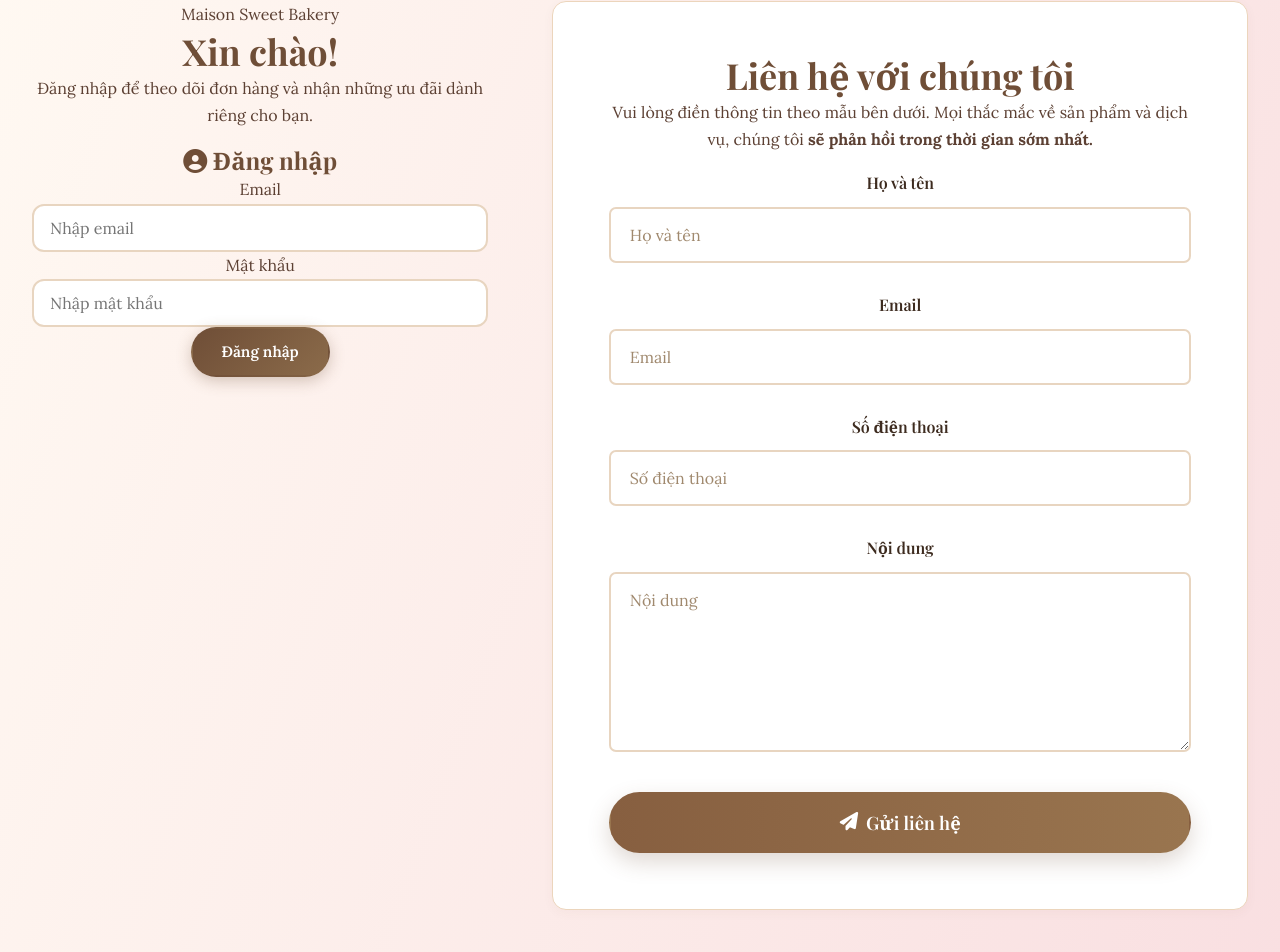
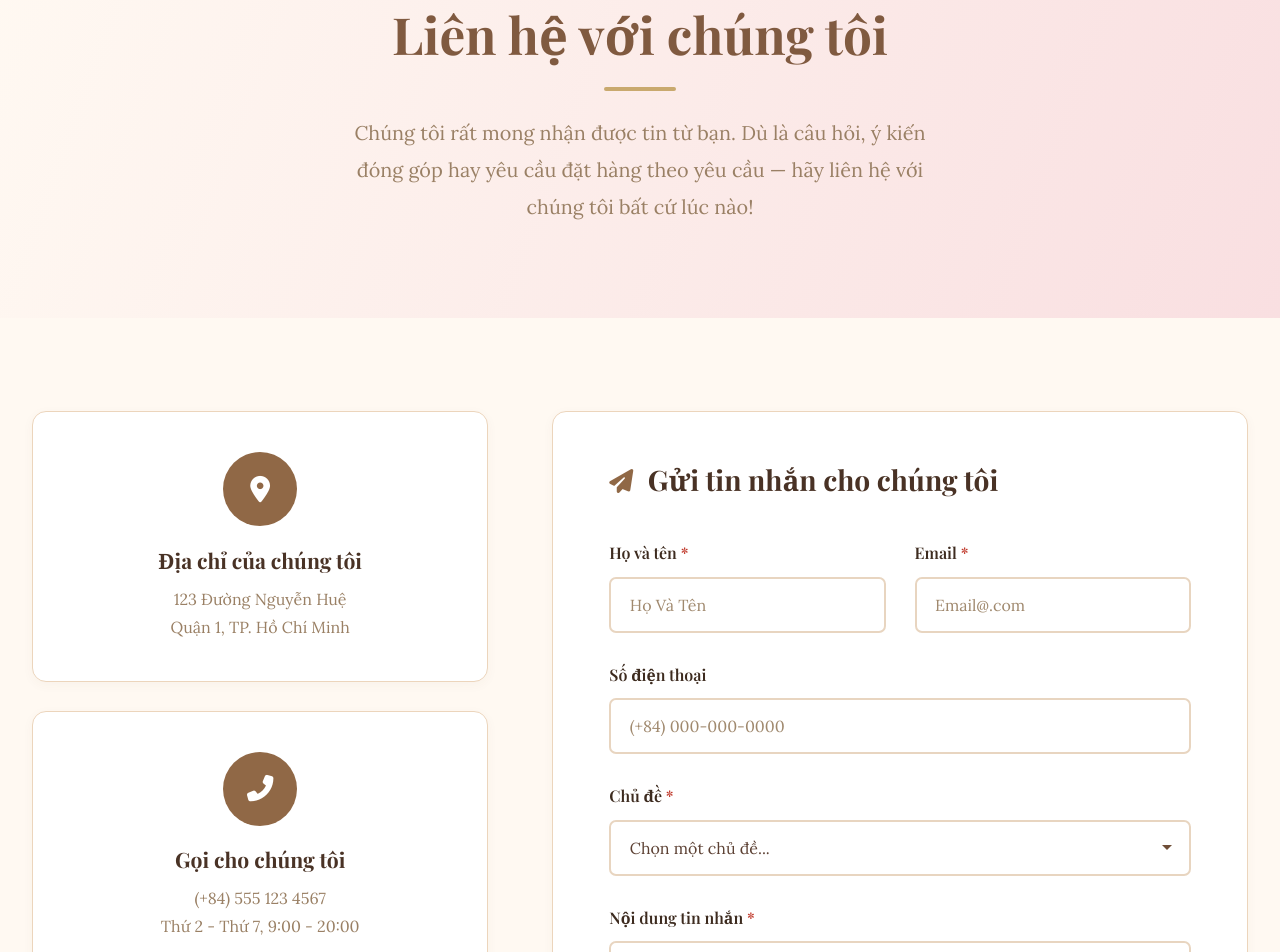
Before and after one commit to phongtoquach/online_bakery_react_app, a React (Vite) app: page /contact in a window 1280 px wide. Shown: the part 195-1147 px from the top of the page. Built offline with nearby package versions, Linux system fonts and the light colour scheme.

Commit message:
Thay đổi trang liên hệ

```diff
--- a/src/assets/css/style.css
+++ b/src/assets/css/style.css
@@ -2049,6 +2049,18 @@ select {
   font-size: 1.15rem;
 }
 
+.contact-success-message {
+  display: flex;
+  align-items: center;
+  gap: 0.6rem;
+  margin: 0 0 1rem;
+  padding: 0.8rem 1rem;
+  border: 1px solid rgba(107, 142, 90, 0.35);
+  border-radius: 8px;
+  color: var(--color-success);
+  background: rgba(107, 142, 90, 0.08);
+}
+
 .contact-submit-btn:hover {
   background: linear-gradient(90deg, #765137, #876543);
 }
--- a/src/pages/ContactPage.jsx
+++ b/src/pages/ContactPage.jsx
@@ -1,18 +1,50 @@
-import { useContext, useState } from "react";
-
-import ToastBoxContext from "../context/ToastBoxContext";
+import { useState } from "react";
 
 const initialFormData = {
     name: "",
+    email: "",
     phone: "",
-    email: "",
+    subject: "",
     message: ""
 };
 
+const contactCards = [
+    {
+        icon: "fas fa-map-marker-alt",
+        title: "Địa chỉ của chúng tôi",
+        content: (
+            <p>123 Đường Nguyễn Huệ<br />Quận 1, TP. Hồ Chí Minh</p>
+        )
+    },
+    {
+        icon: "fas fa-phone-alt",
+        title: "Gọi cho chúng tôi",
+        content: (
+            <p><a href="tel:+845551234567">(+84) 555 123 4567</a><br />Thứ 2 - Thứ 7, 9:00 - 20:00</p>
+        )
+    },
+    {
+        icon: "fas fa-envelope",
+        title: "Email của chúng tôi",
+        content: (
+            <p>
+                <a href="mailto:maisonsweet@gmail.com">maisonsweet@gmail.com</a><br />
+                <a href="mailto:maisonsweetsupport@gmail.com">maisonsweetsupport@gmail.com</a>
+            </p>
+        )
+    },
+    {
+        icon: "fas fa-clock",
+        title: "Giờ mở cửa",
+        content: (
+            <p>Thứ 2 - Thứ 7: 7:00 - 20:00<br />Chủ nhật: 8:00 - 18:00</p>
+        )
+    }
+];
+
 function ContactPage() {
     const [formData, setFormData] = useState(initialFormData);
-    const [loginData, setLoginData] = useState({ email: "", password: "" });
-    const { showToast } = useContext(ToastBoxContext);
+    const [isSubmitted, setIsSubmitted] = useState(false);
 
     function handleInputChange(event) {
         const { name, value } = event.target;
@@ -21,109 +53,105 @@ function ContactPage() {
             ...currentFormData,
             [name]: value
         }));
+        setIsSubmitted(false);
     }
 
     function handleSubmit(event) {
         event.preventDefault();
-
-        const cleanFormData = {
-            name: formData.name.trim(),
-            phone: formData.phone.trim(),
-            email: formData.email.trim(),
-            message: formData.message.trim()
-        };
-
-        // TODO: Gửi cleanFormData tới API/backend tại đây khi dự án có máy chủ.
-        showToast(
-            "success",
-            "Đã ghi nhận liên hệ",
-            `Cảm ơn ${cleanFormData.name}. Chúng tôi sẽ phản hồi bạn sớm nhất có thể.`
-        );
+        setIsSubmitted(true);
         setFormData(initialFormData);
     }
 
-    function handleLoginChange(event) {
-        const { name, value } = event.target;
-        setLoginData((currentData) => ({ ...currentData, [name]: value }));
-    }
+    return (
+        <main className="contact-page">
+            <section className="contact-hero">
+                <div className="container contact-hero-content">
+                    <h1>Liên hệ với chúng tôi</h1>
+                    <span className="contact-title-line" aria-hidden="true"></span>
+                    <p>
+                        Chúng tôi rất mong nhận được tin từ bạn. Dù là câu hỏi, ý kiến<br className="contact-desktop-break" />
+                        đóng góp hay yêu cầu đặt hàng theo yêu cầu — hãy liên hệ với<br className="contact-desktop-break" />
+                        chúng tôi bất cứ lúc nào!
+                    </p>
+                </div>
+            </section>
 
-    function handleLoginSubmit(event) {
-        event.preventDefault();
-
-        if (!loginData.email.trim() || !loginData.password) {
-            showToast("error", "Chưa đủ thông tin", "Vui lòng nhập email và mật khẩu.");
-            return;
-        }
-
-    }
-
-    return (
-        <>
-            <section className="contact-hero">
-                <div className="container">
-                    <div className="contact-layout">
-                        <aside className="contact-info-wrapper">
-                            <span className="contact-eyebrow">Maison Sweet Bakery</span>
-                            <h2>Xin chào!</h2>
-                            <p className="contact-intro">Đăng nhập để theo dõi đơn hàng và nhận những ưu đãi dành riêng cho bạn.</p>
-
-                            <div className="contact-login">
-                                <h3><i className="fas fa-user-circle"></i> Đăng nhập</h3>
-                                <form onSubmit={handleLoginSubmit}>
-                                    <div className="form-group">
-                                        <label htmlFor="loginEmail">Email</label>
-                                        <input id="loginEmail" name="email" type="email" placeholder="Nhập email" value={loginData.email} onChange={handleLoginChange} required />
-                                    </div>
-                                    <div className="form-group">
-                                        <label htmlFor="loginPassword">Mật khẩu</label>
-                                        <input id="loginPassword" name="password" type="password" placeholder="Nhập mật khẩu" value={loginData.password} onChange={handleLoginChange} required />
-                                    </div>
-                                    <button type="submit" className="btn btn-primary contact-login-btn">Đăng nhập</button>
-                                </form>
+            <section className="contact-content-section">
+                <div className="container contact-layout">
+                    <div className="contact-details" aria-label="Thông tin liên hệ">
+                        {contactCards.map((card) => (
+                            <article className="contact-info-card" key={card.title}>
+                                <span className="contact-info-icon">
+                                    <i className={card.icon}></i>
+                                </span>
+                                <h2>{card.title}</h2>
+                                {card.content}
+                            </article>
+                        ))}
                     </div>
 
-                        </aside>
+                    <div className="contact-form-wrapper">
+                        <h2 className="contact-form-title">
+                            <i className="fas fa-paper-plane"></i>
+                            Gửi tin nhắn cho chúng tôi
+                        </h2>
 
-                        <div className="contact-form-wrapper">
-                            <div className="contact-form-heading">
-                                <h2>Liên hệ với chúng tôi</h2>
-                                <p>Vui lòng điền thông tin theo mẫu bên dưới. Mọi thắc mắc về sản phẩm và dịch vụ, chúng tôi <strong>sẽ phản hồi trong thời gian sớm nhất.</strong></p>
+                        <form onSubmit={handleSubmit}>
+                            <div className="contact-form-row">
+                                <div className="form-group">
+                                    <label htmlFor="contactName">Họ và tên <span>*</span></label>
+                                    <input id="contactName" name="name" type="text" placeholder="Họ Và Tên" value={formData.name} onChange={handleInputChange} required />
                                 </div>
-                            <form onSubmit={handleSubmit} noValidate>
+
                                 <div className="form-group">
-                                    <label htmlFor="contactName">Họ và tên</label>
-                                    <input id="contactName" name="name" type="text" placeholder="Họ và tên" value={formData.name} onChange={handleInputChange} required />
+                                    <label htmlFor="contactEmail">Email <span>*</span></label>
+                                    <input id="contactEmail" name="email" type="email" placeholder="Email@.com" value={formData.email} onChange={handleInputChange} required />
                                 </div>
-                                <div className="form-group">
-                                    <label htmlFor="contactEmail">Email</label>
-                                    <input id="contactEmail" name="email" type="email" placeholder="Email" value={formData.email} onChange={handleInputChange} />
                             </div>
+
                             <div className="form-group">
                                 <label htmlFor="contactPhone">Số điện thoại</label>
-                                    <input id="contactPhone" name="phone" type="tel" placeholder="Số điện thoại" value={formData.phone} onChange={handleInputChange} required />
+                                <input id="contactPhone" name="phone" type="tel" placeholder="(+84) 000-000-0000" value={formData.phone} onChange={handleInputChange} />
                             </div>
+
                             <div className="form-group">
-                                    <label htmlFor="contactMessage">Nội dung</label>
+                                <label htmlFor="contactSubject">Chủ đề <span>*</span></label>
+                                <select id="contactSubject" name="subject" value={formData.subject} onChange={handleInputChange} required>
+                                    <option value="" disabled>Chọn một chủ đề...</option>
+                                    <option value="custom-order">Đặt bánh theo yêu cầu</option>
+                                    <option value="product">Thông tin sản phẩm</option>
+                                    <option value="feedback">Góp ý và phản hồi</option>
+                                    <option value="other">Khác</option>
+                                </select>
+                            </div>
+
+                            <div className="form-group">
+                                <label htmlFor="contactMessage">Nội dung tin nhắn <span>*</span></label>
                                 <textarea
                                     id="contactMessage"
                                     name="message"
-                                        placeholder="Nội dung"
+                                    placeholder="Hãy cho chúng tôi biết chúng tôi có thể giúp gì cho bạn...."
                                     value={formData.message}
                                     onChange={handleInputChange}
                                     required
                                 ></textarea>
                             </div>
 
+                            {isSubmitted && (
+                                <p className="contact-success-message" role="status">
+                                    <i className="fas fa-check-circle"></i>
+                                    Cảm ơn bạn! Tin nhắn đã được ghi nhận.
+                                </p>
+                            )}
+
                             <button type="submit" className="btn btn-primary contact-submit-btn">
-                                    <i className="fas fa-paper-plane"></i> Gửi liên hệ
+                                <i className="fas fa-paper-plane"></i> Gửi tin nhắn
                             </button>
                         </form>
                     </div>
                 </div>
-                </div>
             </section>
-
-        </>
+        </main>
     );
 }
 
```
Lines whose indentation alone changed are shown as unchanged.
